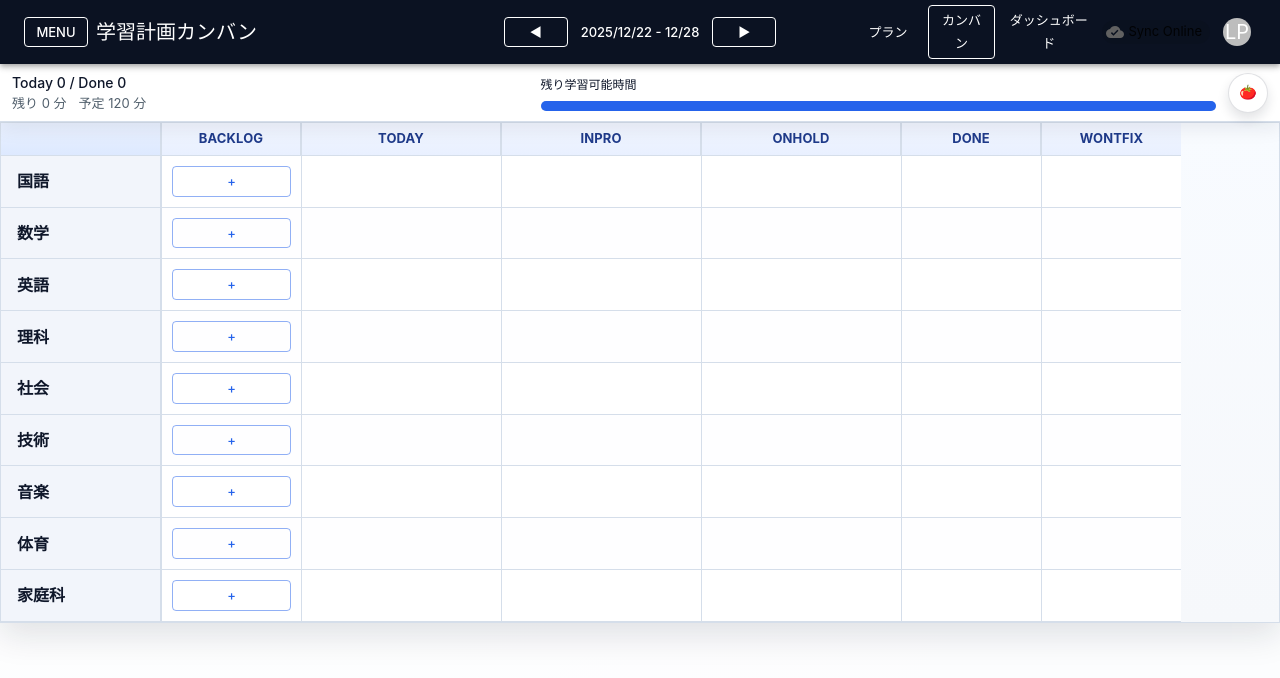
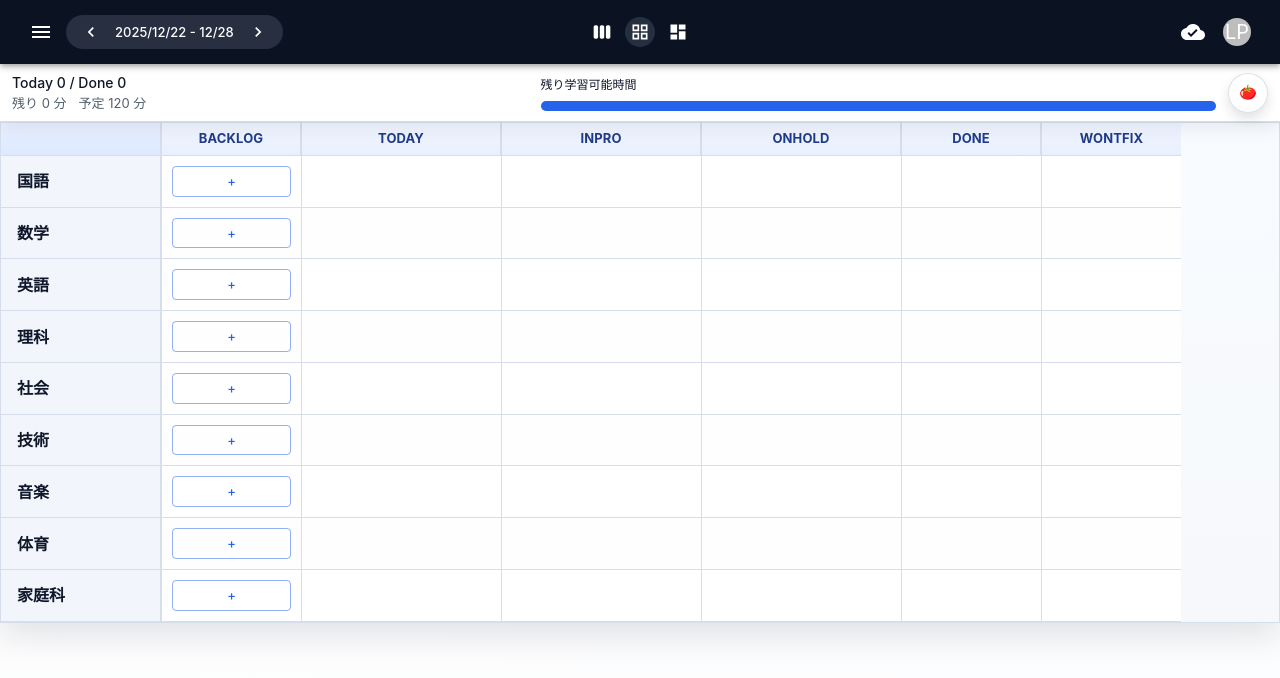
Before and after one commit to taturou/study_kanban, a React (Vite) app: page / in a window 1280 px wide. Shown: the top 678 px of the page. Built offline with nearby package versions, Linux system fonts and the light colour scheme.

Commit message:
feat: AppBar アイコン配置の再構成
スプリント表示の位置を移し、メニュー/ナビ/同期の視認性を改善。

```diff
--- a/src/app/AppShell.tsx
+++ b/src/app/AppShell.tsx
@@ -1,11 +1,9 @@
 import {
   AppBar,
   Toolbar,
-  Typography,
   Box,
   Button,
   Avatar,
-  Chip,
   Dialog,
   DialogActions,
   DialogContent,
@@ -21,6 +19,12 @@ import { ja } from "date-fns/locale";
 import { startOfWeek } from "date-fns";
 import CloudDoneIcon from "@mui/icons-material/CloudDone";
 import CloudOffIcon from "@mui/icons-material/CloudOff";
+import ViewWeekIcon from "@mui/icons-material/ViewWeek";
+import GridViewIcon from "@mui/icons-material/GridView";
+import DashboardIcon from "@mui/icons-material/Dashboard";
+import MenuIcon from "@mui/icons-material/Menu";
+import ChevronLeftIcon from "@mui/icons-material/ChevronLeft";
+import ChevronRightIcon from "@mui/icons-material/ChevronRight";
 import { useEffect, useMemo, useState } from "react";
 import { useTranslation } from "react-i18next";
 import { useNavigate, useRouterState } from "@tanstack/react-router";
@@ -40,7 +44,6 @@ export function AppShell({ children }: AppShellProps) {
   const navigate = useNavigate();
   const currentPath = useRouterState({ select: (state) => state.location.pathname });
   const [isOnline, setIsOnline] = useState(() => navigator.onLine);
-  const syncLabel = useMemo(() => (isOnline ? "Sync Online" : "Sync Offline"), [isOnline]);
   const syncIcon = isOnline ? <CloudDoneIcon /> : <CloudOffIcon />;
   const [settingsOpen, setSettingsOpen] = useState(false);
   const [syncOpen, setSyncOpen] = useState(false);
@@ -75,64 +78,88 @@ export function AppShell({ children }: AppShellProps) {
       <AppBar position="sticky" sx={{ background: "#0b1222" }}>
         <Toolbar sx={{ gap: 2 }}>
           <Box sx={{ display: "flex", alignItems: "center", gap: 1, flex: 1 }}>
-            <Button variant="outlined" color="inherit" size="small" onClick={() => setSettingsOpen(true)}>
-              Menu
-            </Button>
-            <Typography variant="h6">{t("appTitle")}</Typography>
-          </Box>
-          <Box sx={{ display: "flex", alignItems: "center", gap: 1, flex: 1, justifyContent: "center" }}>
-            <Button
+            <IconButton color="inherit" size="small" aria-label="メニュー" onClick={() => setSettingsOpen(true)}>
+              <MenuIcon />
+            </IconButton>
+            <Box
+              sx={{
+                display: "flex",
+                alignItems: "center",
+                gap: 0.5,
+                px: 1.25,
+                py: 0.25,
+                borderRadius: 999,
+                background: "rgba(148, 163, 184, 0.2)",
+              }}
+            >
+              <IconButton
                 size="small"
-              variant="outlined"
                 color="inherit"
+                aria-label="前のスプリント"
                 onClick={() => adjustSprintByWeeks(-1, currentSprintDate, setCurrentSprintDate)}
               >
-              ◀
-            </Button>
+                <ChevronLeftIcon fontSize="small" />
+              </IconButton>
               <Button
                 size="small"
                 variant="text"
                 color="inherit"
                 aria-label="スプリント選択"
                 onClick={() => setSprintPickerOpen(true)}
+                sx={{ whiteSpace: "nowrap", minWidth: "auto" }}
               >
                 {sprintDisplayLabel}
               </Button>
-            <Button
+              <IconButton
                 size="small"
-              variant="outlined"
                 color="inherit"
+                aria-label="次のスプリント"
                 onClick={() => adjustSprintByWeeks(1, currentSprintDate, setCurrentSprintDate)}
               >
-              ▶
-            </Button>
+                <ChevronRightIcon fontSize="small" />
+              </IconButton>
+            </Box>
+          </Box>
+          <Box sx={{ flex: 2, display: "flex", justifyContent: "center" }}>
+            <Box sx={{ display: "flex", alignItems: "center", gap: 1 }}>
+              <IconButton
+                color="inherit"
+                size="small"
+                aria-label="プラン"
+                onClick={() => navigate({ to: "/plan", search: (prev) => prev })}
+                sx={{ background: isPlan ? "rgba(148, 163, 184, 0.2)" : "transparent" }}
+              >
+                <ViewWeekIcon fontSize="small" />
+              </IconButton>
+              <IconButton
+                color="inherit"
+                size="small"
+                aria-label="カンバン"
+                onClick={() => navigate({ to: "/", search: (prev) => prev })}
+                sx={{ background: isKanban ? "rgba(148, 163, 184, 0.2)" : "transparent" }}
+              >
+                <GridViewIcon fontSize="small" />
+              </IconButton>
+              <IconButton
+                color="inherit"
+                size="small"
+                aria-label="ダッシュボード"
+                onClick={() => navigate({ to: "/dashboard", search: (prev) => prev })}
+                sx={{ background: isDashboard ? "rgba(148, 163, 184, 0.2)" : "transparent" }}
+              >
+                <DashboardIcon fontSize="small" />
+              </IconButton>
+            </Box>
           </Box>
           <Box sx={{ display: "flex", alignItems: "center", gap: 1, flex: 1, justifyContent: "flex-end" }}>
-            <Button
+            <IconButton
               color="inherit"
               size="small"
-              variant={isPlan ? "outlined" : "text"}
-              onClick={() => navigate({ to: "/plan", search: (prev) => prev })}
+              aria-label="同期状態"
+              onClick={() => setSyncOpen(true)}
             >
-              プラン
-            </Button>
-            <Button
-              color="inherit"
-              size="small"
-              variant={isKanban ? "outlined" : "text"}
-              onClick={() => navigate({ to: "/", search: (prev) => prev })}
-            >
-              カンバン
-            </Button>
-            <Button
-              color="inherit"
-              size="small"
-              variant={isDashboard ? "outlined" : "text"}
-              onClick={() => navigate({ to: "/dashboard", search: (prev) => prev })}
-            >
-              ダッシュボード
-            </Button>
-            <Chip icon={syncIcon} label={syncLabel} size="small" onClick={() => setSyncOpen(true)} />
+              {syncIcon}
+            </IconButton>
             <IconButton
               color="inherit"
               size="small"
```
Also changed, not shown: 2 other files (tests, documents, lock files or other folders). Lines whose indentation alone changed are shown as unchanged.
